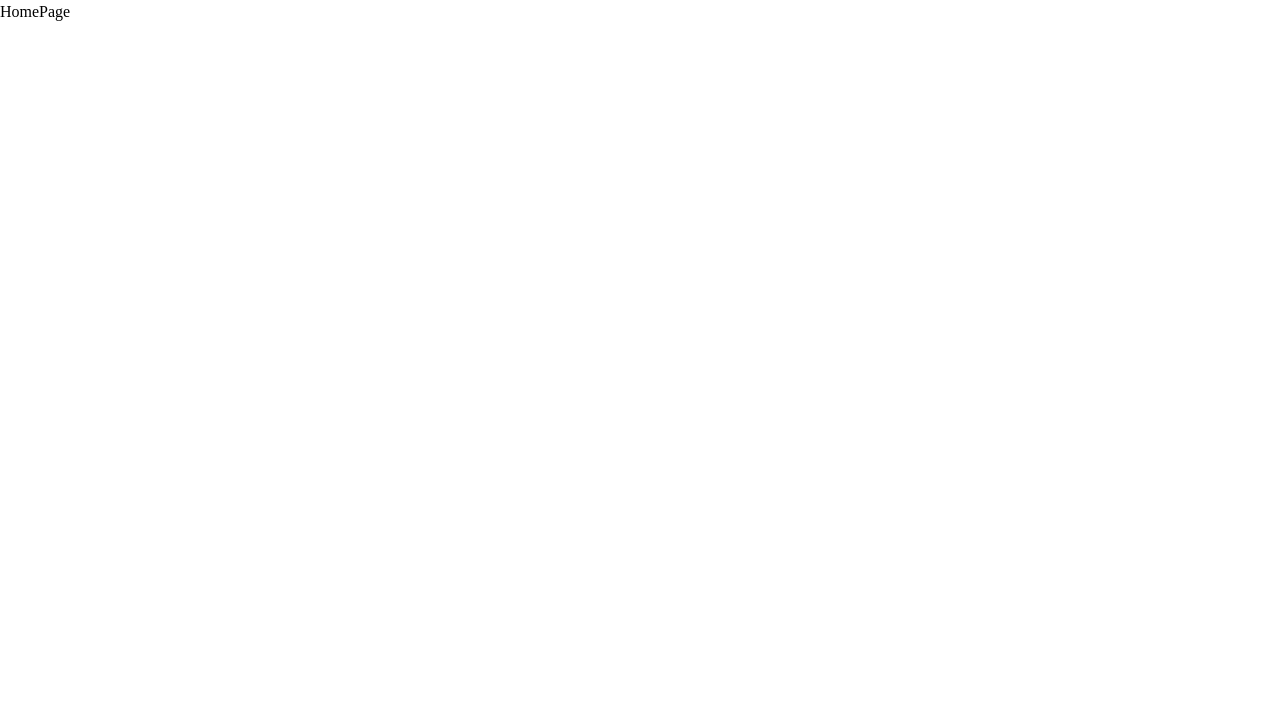
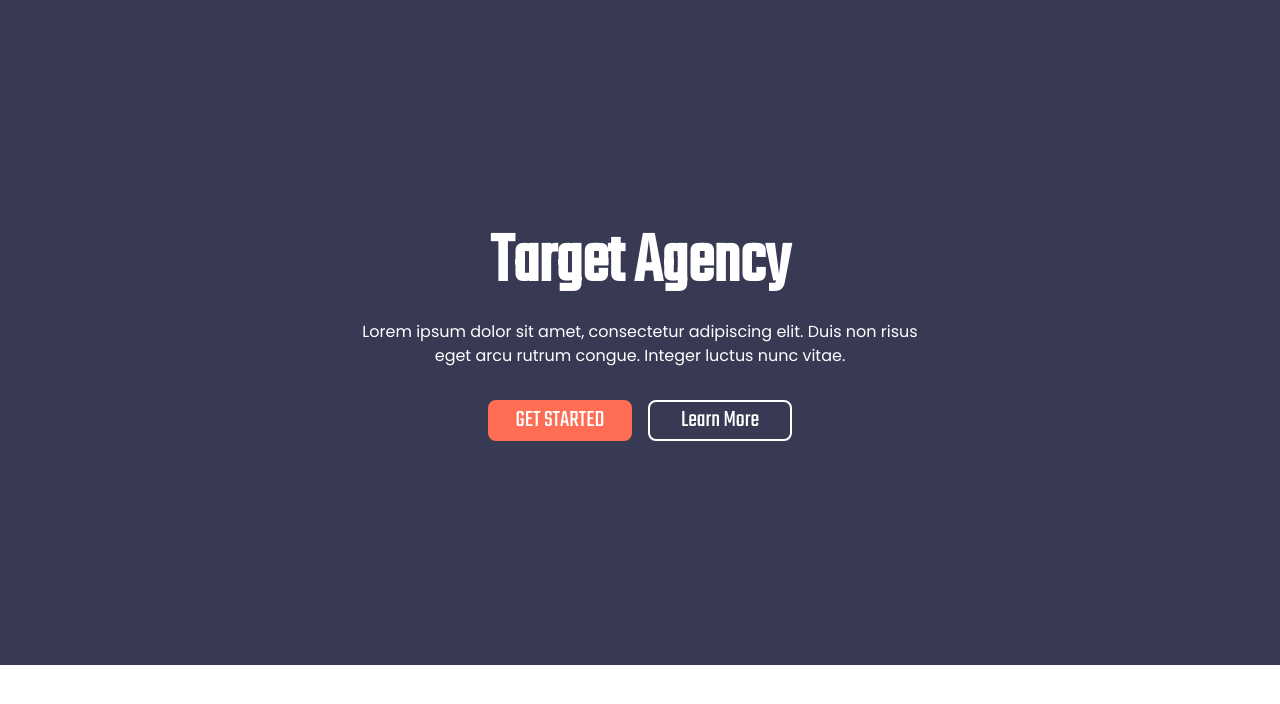
Before and after one commit to NChapron/agency-template, a React (Create React App) app: page / in a window 1280 px wide. Shown: the top 704 px of the page. Built offline with nearby package versions, Linux system fonts and the light colour scheme.

Commit message:
Added Hero section

```diff
--- a/public/index.html
+++ b/public/index.html
@@ -24,6 +24,12 @@
       work correctly both with client-side routing and a non-root public URL.
       Learn how to configure a non-root public URL by running `npm run build`.
     -->
+    <link rel="preconnect" href="https://fonts.googleapis.com" />
+    <link rel="preconnect" href="https://fonts.gstatic.com" crossorigin />
+    <link
+      href="https://fonts.googleapis.com/css2?family=Poppins&family=Teko&display=swap"
+      rel="stylesheet"
+    />
     <title>React App</title>
   </head>
   <body>
--- a/src/assets/global.css
+++ b/src/assets/global.css
@@ -0,0 +1,82 @@
+:root {
+  /* Colors */
+  --clr-primary: #ff6d54;
+  --clr-secondary: #383953;
+  --clr-white: #ffffff;
+
+  /* Background */
+  --bg-primary: var(--clr-secondary);
+
+  /* Fonts */
+  --ff-primary: "Teko", sans-serif;
+  --ff-secondary: "Poppins", sans-serif;
+
+  --ff-headings: var(--ff-primary);
+  --ff-body: var(--ff-secondary);
+  --ff-button: var(--ff-primary);
+
+  /* Size */
+  --h1-size: 4.5rem;
+  --h2-size: 3.125rem;
+  --h3-size: 3rem;
+  --h4-size: 2rem;
+
+  --fs-body: 1rem;
+  --fs-button: 1.5rem;
+
+  /* Max width container */
+  --max-width: 1250px;
+  --container-padding: 2rem;
+
+  /* Section padding top and bottom */
+  --padding-block-hero: 14rem;
+  --padding-block-section: 10rem;
+
+  /* Space between elements */
+  --flow-primary: 1rem;
+}
+
+/* general styling */
+
+body {
+  font-size: var(--fs-body);
+  font-family: var(--ff-body);
+  font-weight: 400;
+  line-height: 1.5rem;
+}
+
+h1,
+h2,
+h3,
+h4 {
+  font-family: var(--ff-headings);
+}
+
+h1 {
+  font-size: var(--h1-size);
+  line-height: calc(var(--h1-size) + 0.5rem);
+}
+
+p[data-width="wide"] {
+  max-width: 56ch;
+  margin-inline: auto;
+}
+
+button {
+  font-family: var(--ff-button);
+  font-size: var(--fs-button);
+}
+button + button {
+  margin-left: 1rem;
+}
+
+/* Utility classes */
+
+.container {
+  width: min(var(--max-width), 100% - (var(--container-padding)));
+  margin-inline: auto;
+}
+
+.flow :not(:first-child) {
+  margin-top: var(--flow-primary);
+}
--- /dev/null
+++ b/src/components/button/Button.module.css
@@ -0,0 +1,34 @@
+@import url(../../assets/global.css);
+
+/* Primary button */
+.primary {
+  background-color: var(--clr-primary);
+  border: 2px solid var(--clr-primary);
+  text-align: center;
+  text-transform: uppercase;
+  width: 9rem;
+  padding-block: 0.4rem;
+  border-radius: 0.5rem;
+  cursor: pointer;
+}
+
+.primary a {
+  color: var(--clr-white);
+  text-decoration: none;
+}
+
+/* Secondary button */
+.secondary {
+  border: 2px solid var(--clr-white);
+  background: none;
+  text-align: center;
+  width: 9rem;
+  padding-block: 0.4rem;
+  border-radius: 0.5rem;
+  cursor: pointer;
+}
+
+.secondary a {
+  color: var(--clr-white);
+  text-decoration: none;
+}
--- /dev/null
+++ b/src/components/button/Button.tsx
@@ -0,0 +1,32 @@
+import React from "react";
+
+import classes from "./Button.module.css";
+
+interface Props {
+  className: string;
+  link: string;
+  children?: React.ReactNode;
+  onClick?: () => void;
+}
+
+const Button: React.FC<Props> = (props) => {
+  const { className, link, children } = props;
+
+  let buttonClasses;
+
+  if (className === "primary") {
+    buttonClasses = classes.primary;
+  } else if (className === "secondary") {
+    buttonClasses = classes.secondary;
+  } else {
+    buttonClasses = "";
+  }
+
+  return (
+    <button className={buttonClasses}>
+      <a href={link}>{children}</a>
+    </button>
+  );
+};
+
+export default Button;
--- /dev/null
+++ b/src/features/heroSection/Hero.module.css
@@ -0,0 +1,14 @@
+@import url(../../assets/global.css);
+
+.hero {
+  padding-block: calc(var(--padding-block-hero) / 2);
+  background-color: var(--bg-primary);
+  color: var(--clr-white);
+  text-align: center;
+}
+
+@media (min-width: 70em) {
+  .hero {
+    padding-block: var(--padding-block-hero);
+  }
+}
--- /dev/null
+++ b/src/features/heroSection/Hero.tsx
@@ -0,0 +1,24 @@
+import Button from "../../components/button/Button";
+import classes from "./Hero.module.css";
+
+function Hero() {
+  return (
+    <section className={`${classes.hero} flow`}>
+      <h1>Target Agency</h1>
+      <p data-width="wide">
+        Lorem ipsum dolor sit amet, consectetur adipiscing elit. Duis non risus
+        eget arcu rutrum congue. Integer luctus nunc vitae.
+      </p>
+      <div>
+        <Button className="primary" link="#">
+          Get Started
+        </Button>
+        <Button className="secondary" link="#">
+          Learn More
+        </Button>
+      </div>
+    </section>
+  );
+}
+
+export default Hero;
--- a/src/pages/Home/HomePage.tsx
+++ b/src/pages/Home/HomePage.tsx
@@ -1,5 +1,11 @@
-const HomePage = () => {
-  return <div>HomePage</div>;
+import Hero from "../../features/heroSection/Hero";
+
+const HomePage: React.FC = () => {
+  return (
+    <>
+      <Hero />
+    </>
+  );
 };
 
 export default HomePage;
```
Also changed, not shown: src/pages/Home/HomePage.module.css (deleted).
